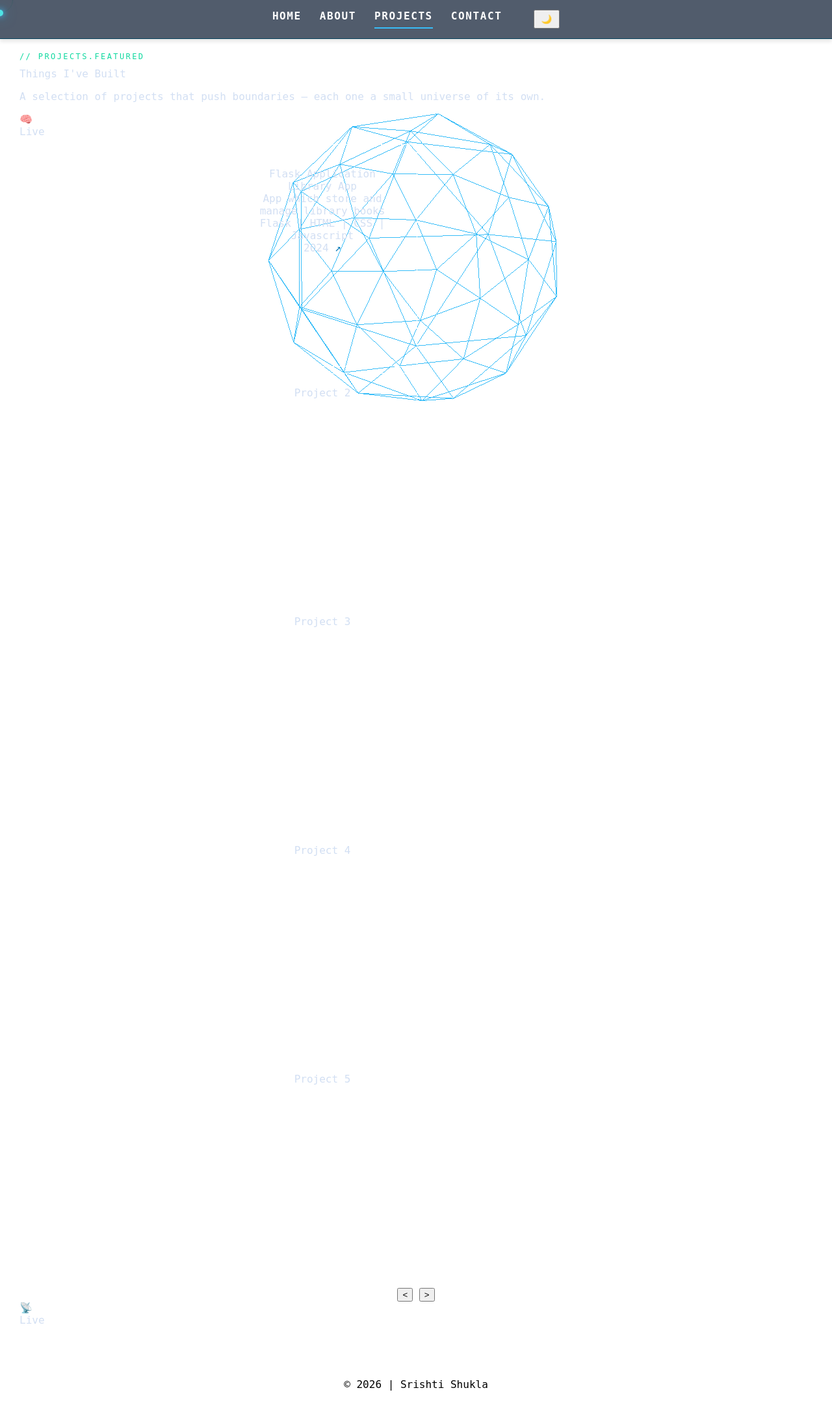
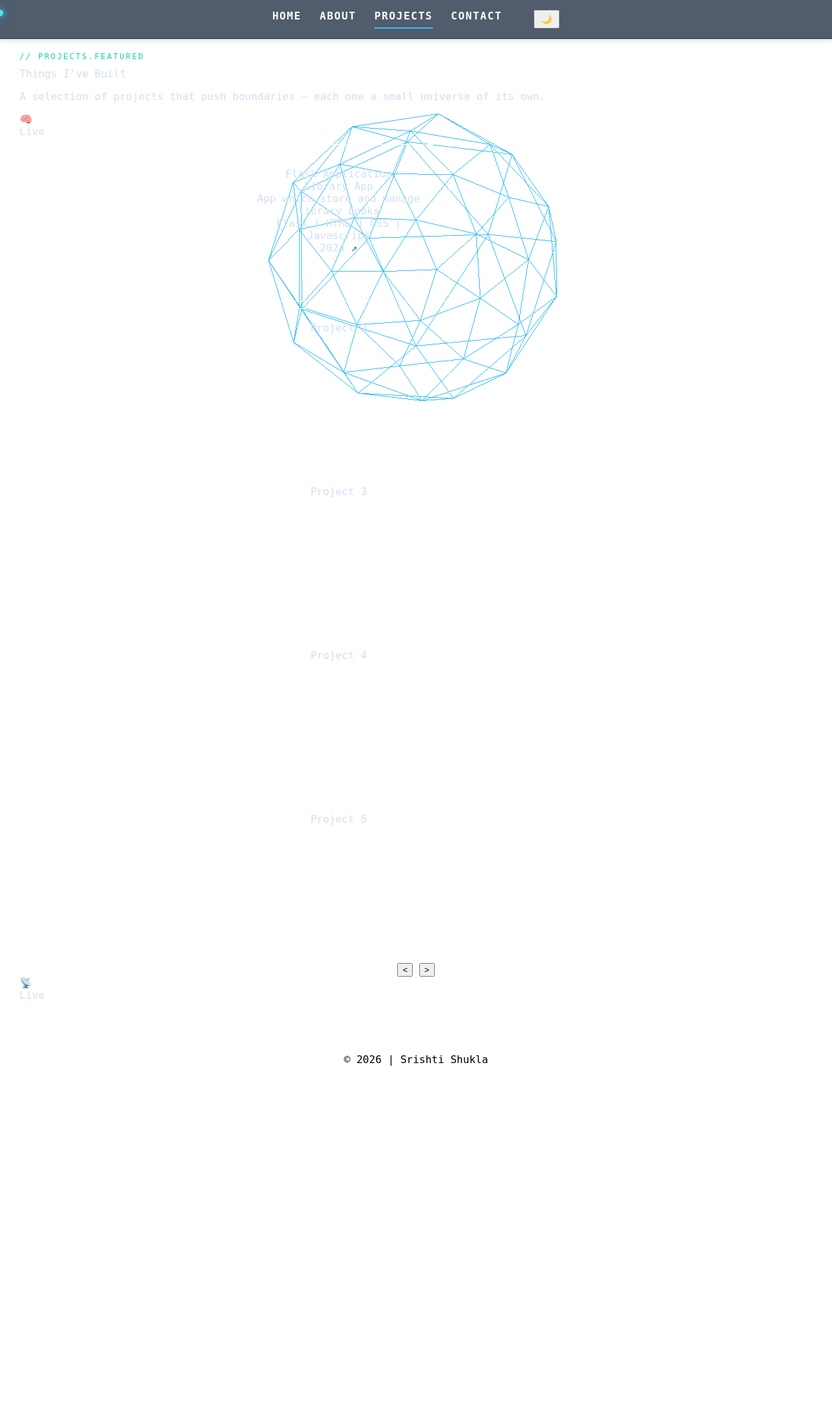
Before and after one commit to sris-14/Portfolio, a Flask app: page /projects in a window 1280 px wide. Shown: the whole page at 65% size. After the commit the page ends 1640 px from the top, so only its background shows below. Run offline with Flask 3, Linux system fonts and the light colour scheme.

Commit message:
modify: param of project card

```diff
--- a/static/style.css
+++ b/static/style.css
@@ -270,8 +270,8 @@ ul.skills-list{
 
 .slide{
     border:1px solid white;
-    width: 250px;
-    height: 300px;
+    width: 300px;
+    height: 200px;
     padding: 20px;
     margin: 10px;
 }
```
